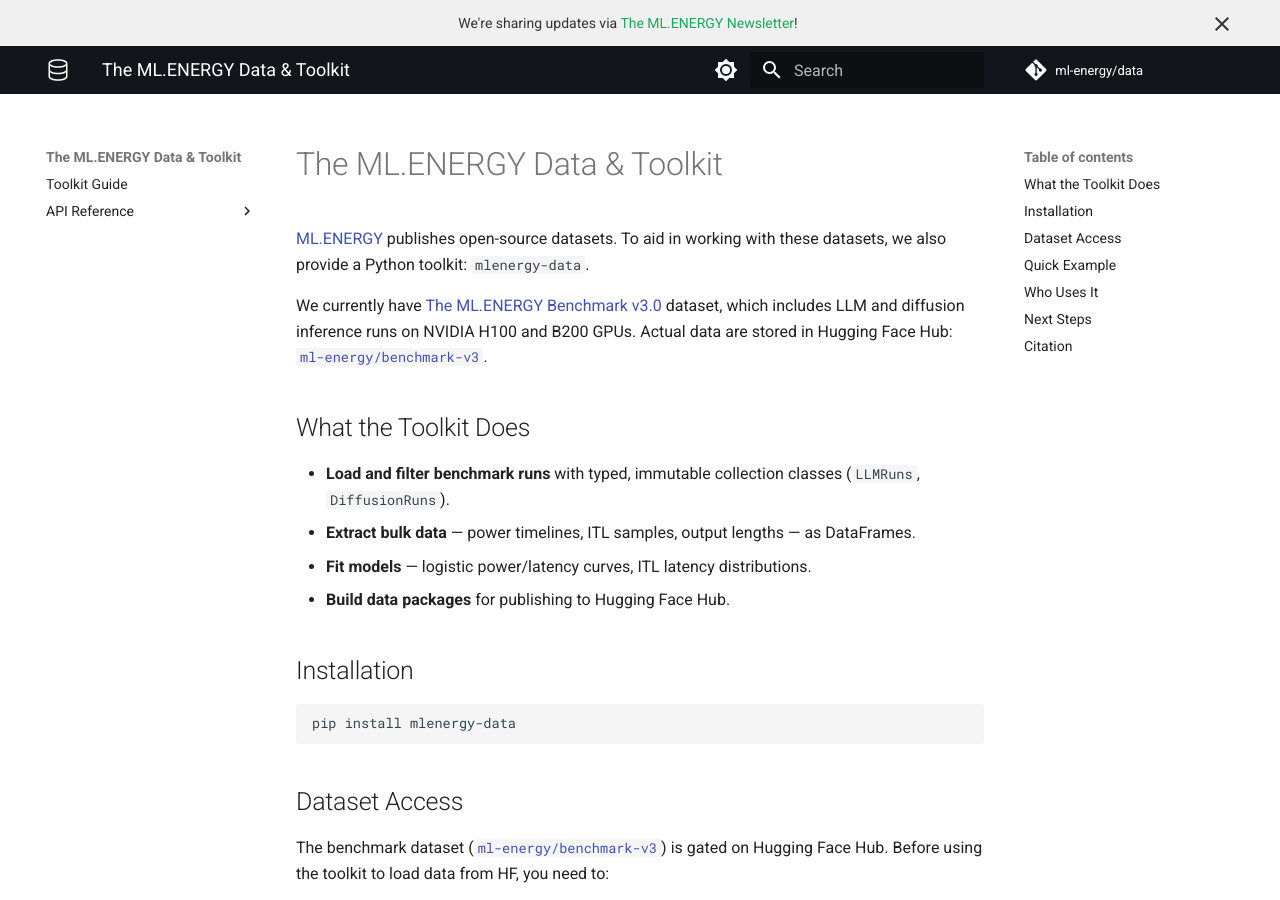
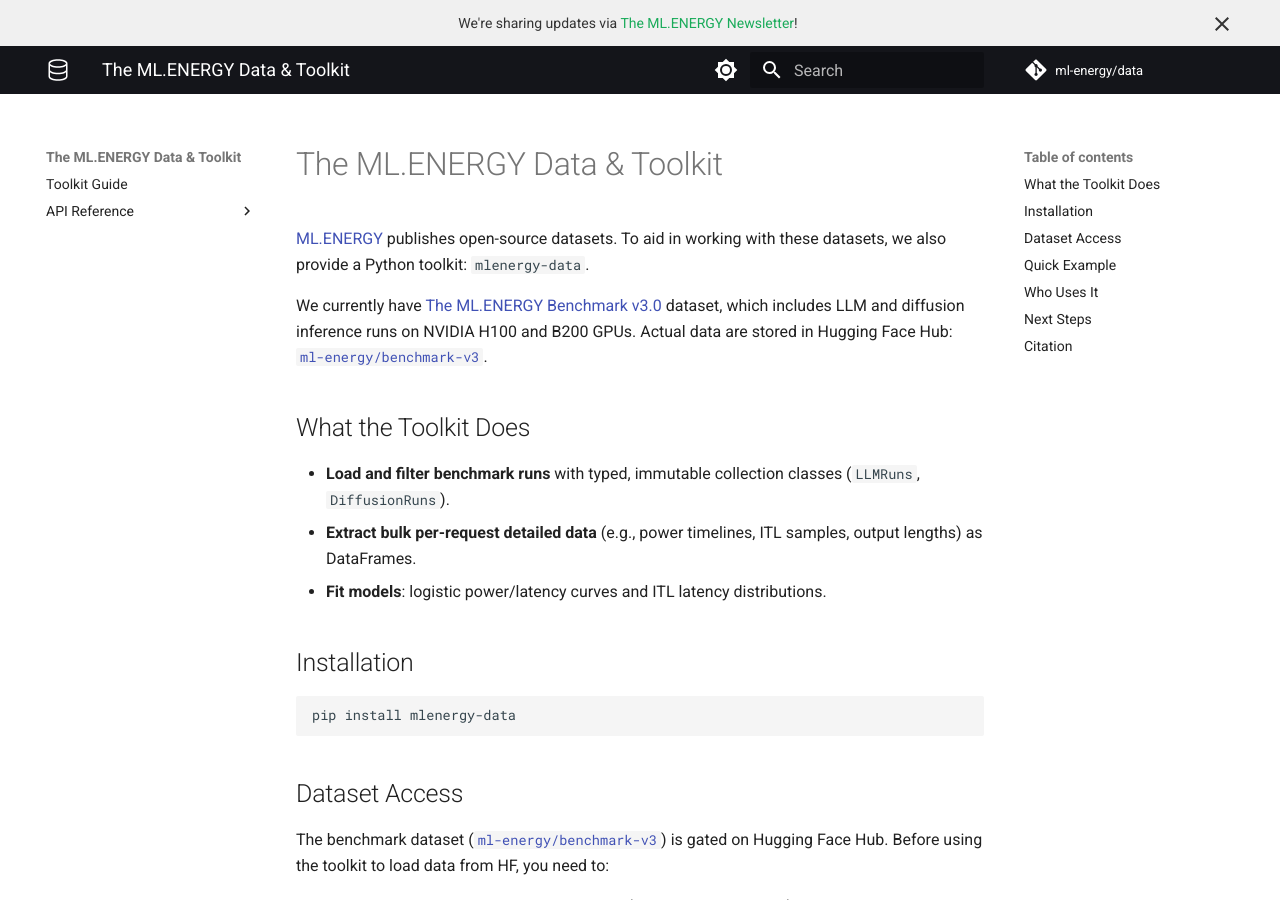
Before and after one commit to ml-energy/data, an MkDocs documentation site: the page built from docs/index.md, in a window 1280 px wide and 900 px high. Built offline with MkDocs 1.6.1 and Material for MkDocs 9.7.7, drawn with Linux system fonts in a browser that asks for light colours; comment, search, counter and statistics services are not loaded.

Commit message:
Doc tweak

```diff
--- a/docs/index.md
+++ b/docs/index.md
@@ -9,9 +9,8 @@
 ## What the Toolkit Does
 
 - **Load and filter benchmark runs** with typed, immutable collection classes (`LLMRuns`, `DiffusionRuns`).
-- **Extract bulk data** — power timelines, ITL samples, output lengths — as DataFrames.
-- **Fit models** — logistic power/latency curves, ITL latency distributions.
-- **Build data packages** for publishing to Hugging Face Hub.
+- **Extract bulk per-request detailed data** (e.g., power timelines, ITL samples, output lengths) as DataFrames.
+- **Fit models**: logistic power/latency curves and ITL latency distributions.
 
 ## Installation
 
```
